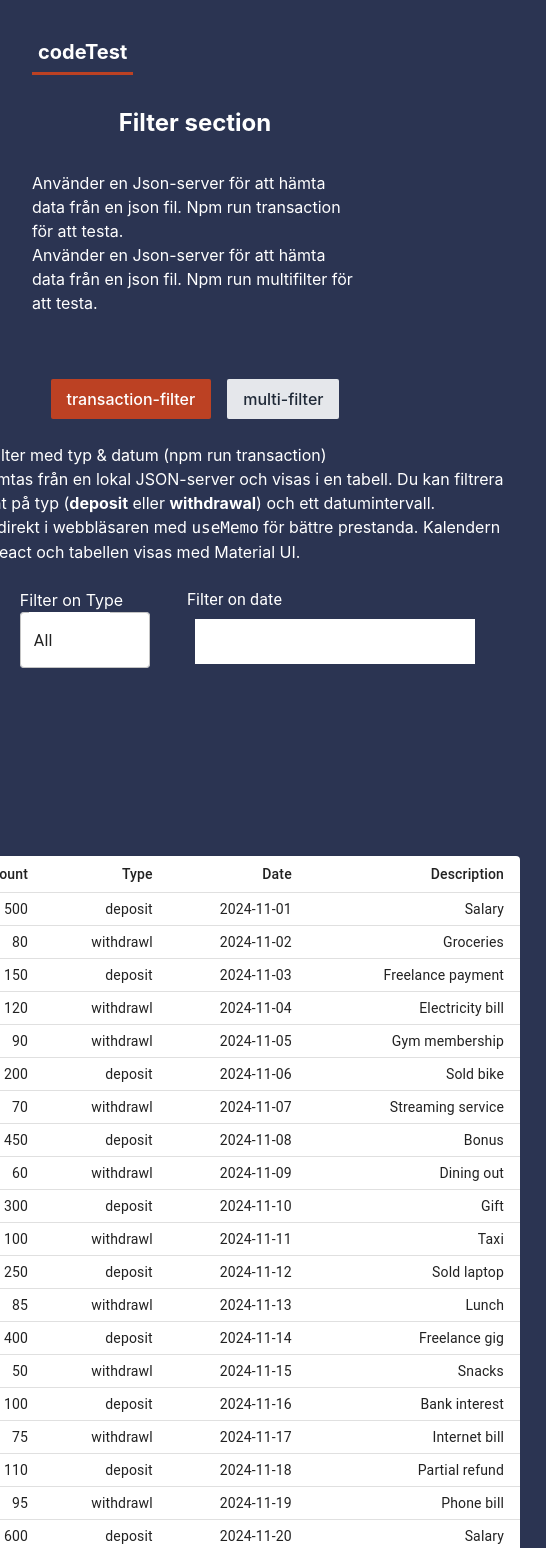
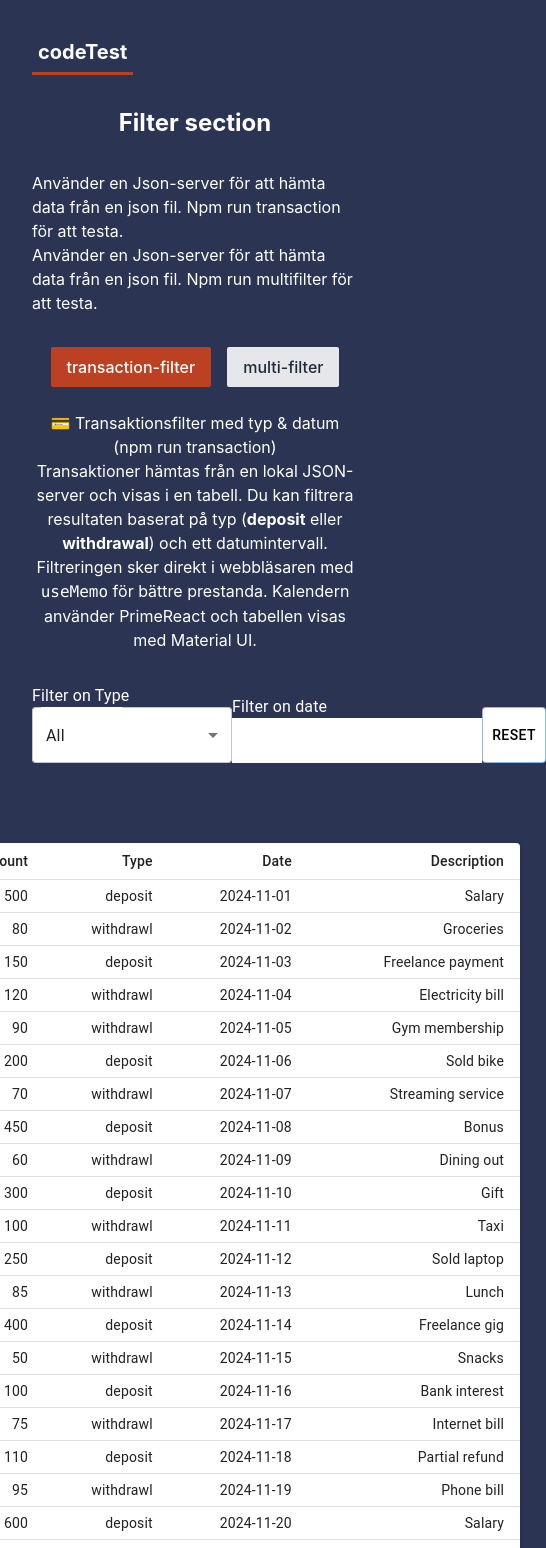
Before and after one commit to chrisMalm/code-test, a React (Create React App) app: page /filters/transaction-filter in a window 390 px wide. Shown: the top 1548 px of the page, 546 px wide, since content can reach past the window. Built offline with nearby package versions, Linux system fonts and the light colour scheme; no server answers; data requests are answered from the project's data file; some icons are missing.

Commit message:
fix responsive in multifilter and fix transaction styling for calander

```diff
--- a/src/components/TransactionList.tsx
+++ b/src/components/TransactionList.tsx
@@ -70,7 +70,7 @@ const TransactionList = ({ transactions }: Props) => {
           {transactions.map((trans) => (
             <Grid size={{ xs: 8, md: 6, lg: 4 }} key={trans.id}>
               <Card>
-                <CardContent className="tets">
+                <CardContent className="text-black">
                   <p>ID: {trans.id}</p>
                   <p>User ID: {trans.user_id}</p>
                   <p>Typ: {trans.type}</p>
--- a/src/index.css
+++ b/src/index.css
@@ -3,13 +3,17 @@
 @tailwind utilities;
 
 @layer base {
+  body {
+    @apply pt-8 pr-8 pl-8 bg-secondary text-textColor;
+  }
+}
+
+@layer components {
   button,
+  Button,
   input[type="submit"],
   Button[type="submit"] {
-    @apply border-0 px-3 py-2 rounded text-white bg-primary;
-  }
-  body {
-    @apply pt-8 pr-8 pl-8 bg-secondary;
+    @apply border-0 px-3 py-2 rounded bg-primary;
   }
 }
 
@@ -31,7 +35,7 @@ code {
 }
 
 * {
-  color: #ffff;
+  /* color: #ffff; */
   margin: 0;
 }
 
--- a/src/layouts/filterWrapperLayout.tsx
+++ b/src/layouts/filterWrapperLayout.tsx
@@ -8,7 +8,7 @@ const FilterWrapperLayout = () => {
         Använder en Json-server för att hämta data från en json fil. Npm run
         transaction för att testa.
       </h2>
-      <h2 className="mb-16">
+      <h2 className="mb-8">
         Använder en Json-server för att hämta data från en json fil. Npm run
         multifilter för att testa.
       </h2>
--- a/src/pages/FilterData.tsx
+++ b/src/pages/FilterData.tsx
@@ -14,7 +14,6 @@ import { PrimeReactProvider } from "primereact/api";
 import { Calendar } from "primereact/calendar";
 import { Nullable } from "primereact/ts-helpers";
 import { Button, FormLabel } from "@mui/material";
-
 interface Transactions {
   id: string;
   amount: number;
@@ -27,6 +26,7 @@ type transactionTypes = "all" | "deposit" | "withdrawl";
 
 const FilterData = () => {
   const [loading, setLoading] = useState<boolean>(false);
+  const [calendarOpen, setCalendarOpen] = useState(false);
 
   const [transactions, setTransactions] = useState<Transactions[]>([]);
   const [date, setDate] = useState<Nullable<(Date | null)[]>>(null);
@@ -50,7 +50,6 @@ const FilterData = () => {
   }, []);
 
   const filtredTransaction = useMemo(() => {
-    console.log("i filter fn");
     return transactions.filter((tx) => {
       // om type inte e all så kolla om den loopade tx.type inte är transactiontype och
       // ta bort den ur listan
@@ -78,39 +77,32 @@ const FilterData = () => {
   };
 
   return (
-    <PrimeReactProvider>
-      <Box className="AAA">
-        <Box>
-          <h1>💳 Transaktionsfilter med typ & datum (npm run transaction)</h1>
+    <>
+      <Box sx={{ textAlign: "center" }}>
+        <p>💳 Transaktionsfilter med typ & datum (npm run transaction)</p>
         <p>
-            Transaktioner hämtas från en lokal JSON-server och visas i en
-            tabell. Du kan filtrera resultaten baserat på typ (
-            <strong>deposit</strong> eller <strong>withdrawal</strong>) och ett
-            datumintervall.
+          Transaktioner hämtas från en lokal JSON-server och visas i en tabell.
+          Du kan filtrera resultaten baserat på typ (<strong>deposit</strong>{" "}
+          eller <strong>withdrawal</strong>) och ett datumintervall.
         </p>
         <p>
           Filtreringen sker direkt i webbläsaren med <code>useMemo</code> för
-            bättre prestanda. Kalendern använder PrimeReact och tabellen visas
-            med Material UI.
+          bättre prestanda. Kalendern använder PrimeReact och tabellen visas med
+          Material UI.
         </p>
       </Box>
-        <br />
-        <Box style={{ display: "flex", justifyContent: "space-evenly" }}>
-          <Button
-            variant="outlined"
+      <Box
         sx={{
-              alignSelf: "center",
-              height: "56px",
-              background: "white",
-              color: "black",
+          marginTop: "2rem",
+          width: "100%",
+          display: "flex",
+          justifyContent: "space-evenly",
+          alignItems: "flex-end",
         }}
-            onClick={handleReset}
       >
-            Reset
-          </Button>
-          <Box sx={{ display: "flex", width: "20%", flexDirection: "column" }}>
-            <Box>Filter on Type</Box>{" "}
-            <FormControl fullWidth>
+        <FormControl sx={{ minWidth: "200px" }}>
+          <FormLabel sx={{ color: "white" }}>Filter on Type</FormLabel>
+
           <Select
             labelId="demo-simple-select-label"
             id="demo-simple-select"
@@ -129,9 +121,8 @@ const FilterData = () => {
             </MenuItem>
           </Select>
         </FormControl>
-          </Box>
 
-          <FormControl>
+        <FormControl sx={{ minWidth: "250px", zIndex: "100" }}>
           <FormLabel sx={{ color: "white" }}>Filter on date</FormLabel>
           <Calendar
             value={date}
@@ -139,20 +130,51 @@ const FilterData = () => {
             selectionMode="range"
             readOnlyInput
             hideOnRangeSelection
-              style={{ width: "100%", padding: "0.5rem", minHeight: "45px" }}
+            onShow={() => setCalendarOpen(true)}
+            onHide={() => setCalendarOpen(false)}
+            style={{ width: "100%" }}
             inputStyle={{
               height: "45px",
               padding: "0 1rem",
+              color: "black",
               backgroundColor: "white",
               fontSize: "1rem",
             }}
           />
         </FormControl>
+        <Button
+          variant="outlined"
+          sx={{
+            height: "56px",
+            background: "white",
+            color: "black",
+          }}
+          onClick={handleReset}
+        >
+          Reset
+        </Button>
       </Box>
 
+      {filtredTransaction.length < 1 ? (
+        <Box sx={{ paddingTop: "2rem" }}>
+          {" "}
+          Inga transactioner inom den datum intervallen
+        </Box>
+      ) : (
+        <PrimeReactProvider>
+          <Box className="AAA">
             <br />
-        <TableContainer component={Paper} sx={{ marginTop: "10rem" }}>
-          <Table sx={{ minWidth: 650 }} size="small" aria-label="a dense table">
+
+            <br />
+            <TableContainer
+              component={Paper}
+              sx={{ marginTop: calendarOpen ? "15rem" : "2rem" }}
+            >
+              <Table
+                sx={{ minWidth: 650 }}
+                size="small"
+                aria-label="a dense table"
+              >
                 <TableHead>
                   <TableRow>
                     <TableCell>Id</TableCell>
@@ -174,7 +196,9 @@ const FilterData = () => {
                       <TableCell align="right">{transaction.amount}</TableCell>
                       <TableCell align="right">{transaction.type}</TableCell>
                       <TableCell align="right">{transaction.date}</TableCell>
-                  <TableCell align="right">{transaction.description}</TableCell>
+                      <TableCell align="right">
+                        {transaction.description}
+                      </TableCell>
                     </TableRow>
                   ))}
                 </TableBody>
@@ -182,6 +206,8 @@ const FilterData = () => {
             </TableContainer>
           </Box>
         </PrimeReactProvider>
+      )}
+    </>
   );
 };
 
--- a/src/pages/MultiFilterData.tsx
+++ b/src/pages/MultiFilterData.tsx
@@ -85,8 +85,8 @@ const MultiFilterData = () => {
   };
   return (
     <>
-      <Box sx={{ padding: "2rem 0rem" }}>
-        <h1>Multifiltrering från JSON-server (npm run filter)</h1>
+      <Box sx={{ marginBottom: "2rem" }}>
+        <h1>Multifiltrering från JSON-server (npm run multifilter )</h1>
         <p>
           Denna komponent hämtar data från en lokal JSON-server och låter dig
           filtrera resultatet baserat på både typ och kategori.
@@ -96,19 +96,20 @@ const MultiFilterData = () => {
           optimera prestanda vid varje valändring.
         </p>
       </Box>
-      <Box>
+
       {/* Multi filter boxes   */}
       <Box
-          sx={{
-            display: "flex",
-            justifyContent: "center",
-            gap: "5rem",
-            marginBottom: "2rem",
-          }}
+        display="grid"
+        gridTemplateColumns="repeat(auto-fit, minmax(150px, 1fr))"
+        gap={2}
+        width="100%"
+        paddingBottom={2}
+        justifyItems="center"
       >
         {typeCategories.map((type, index) => (
           <Button
             key={index}
+            fullWidth
             sx={{
               color: selectedCatType?.includes(type) ? "red" : "black",
             }}
@@ -119,16 +120,18 @@ const MultiFilterData = () => {
         ))}
       </Box>
       <Box
-          sx={{
-            display: "flex",
-            justifyContent: "center",
-            gap: "5rem",
-            marginBottom: "2rem",
-          }}
+        borderTop={1}
+        paddingTop={2}
+        display="grid"
+        gridTemplateColumns="repeat(auto-fit, minmax(150px, 1fr))"
+        gap={2}
+        width="100%"
+        justifyItems="center"
       >
         {categories.map((category, index) => (
           <Button
             key={index}
+            fullWidth
             sx={{ color: selectedCat === category ? "red" : "black" }}
             onClick={() => handleClickCat(category)}
           >
@@ -137,10 +140,15 @@ const MultiFilterData = () => {
         ))}
       </Box>
       {/* filter outcome  */}
-        <Grid container rowSpacing={1} columnSpacing={{ xs: 1, sm: 2, md: 3 }}>
+      <Box
+        marginTop={8}
+        display="grid"
+        gridTemplateColumns="repeat(auto-fill, minmax(250px, 1fr))"
+        gap={2}
+        width="100%"
+      >
         {filterItemsOnChange?.map((item, index) => (
-            <Grid size={4} key={index}>
-              <Card>
+          <Card key={index}>
             <CardContent>
               <Typography sx={{ color: "black", padding: "1rem" }}>
                 {item.name}
@@ -153,9 +161,7 @@ const MultiFilterData = () => {
               </Typography>
             </CardContent>
           </Card>
-            </Grid>
         ))}
-        </Grid>
       </Box>
     </>
   );
--- a/tailwind.config.js
+++ b/tailwind.config.js
@@ -6,6 +6,7 @@ module.exports = {
       colors: {
         primary: "#bc4123", // röd
         secondary: "#2b3452", // blå/grå
+        textColor: "#ffff",
       },
     },
   },
```
Lines whose indentation alone changed are shown as unchanged.
